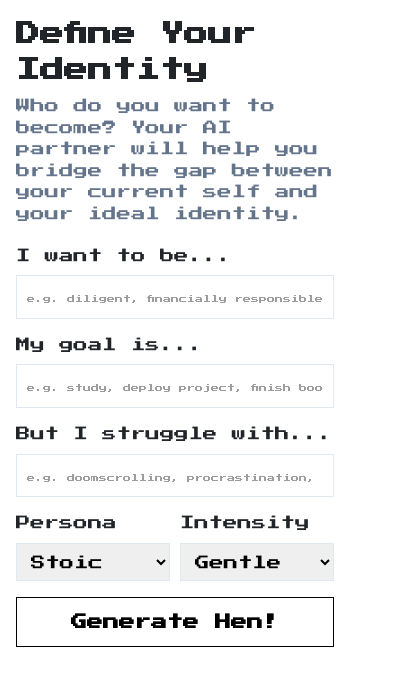
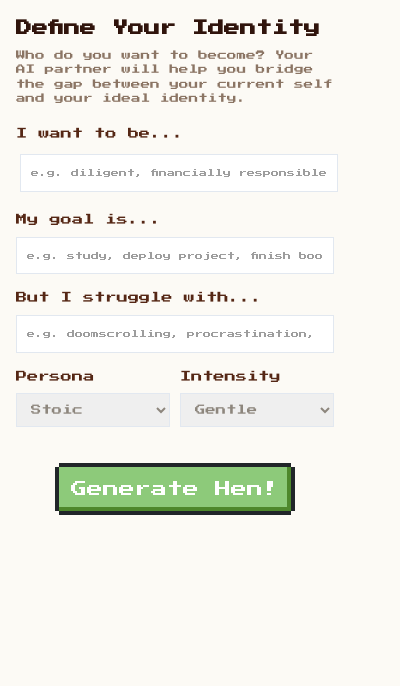
Before and after one commit to amyjqian/theHen, a browser extension: page popup/popup.html in a window 400 px wide. Drawn offline with nearby package versions, Linux system fonts and the light colour scheme.

Commit message:
style changes

```diff
--- a/popup/popup.html
+++ b/popup/popup.html
@@ -14,6 +14,7 @@
       min-height: 400px;
       padding: 16px;
       box-sizing: border-box;
+      background-color: #FCFAF5;
     }
 
     .hidden {
@@ -28,8 +29,8 @@
     label {
       display: block;
       margin-bottom: 8px;
-      font-weight: 500;
-      font-size: 0.9rem;
+      color: #552715;
+      font-size: 0.7rem;
     }
 
     input[type="text"],
@@ -38,9 +39,10 @@
       padding: 10px;
       border: 1px solid #e2e8f0;
       border-radius: var(--border-radius);
-      font-size: 0.9rem;
+      font-size: 0.65rem;
       box-sizing: border-box;
       transition: border-color 0.2s;
+      color:#8d867d;
     }
 
     input[type="text"]:focus,
@@ -55,20 +57,48 @@
     }
 
     button {
-      width: 100%;
-      padding: 12px;
-      background-color: var(--primary-color);
-      color: black;
-      border: 1px solid #000;
-      border-radius: var(--border-radius);
-      font-weight: 600;
-      cursor: pointer;
-      transition: background-color 0.2s;
+      width: auto;
+      margin-top: 20px;
     }
 
     button:hover {
       background-color: var(--primary-hover);
     }
+
+    #save-settings {
+      background-color: #8dca7a !important;
+      color: white !important;
+      margin-bottom: 10px;
+      display: inline-block;
+    }
+
+    /* You must also change the shadow to match the "depth" effect */
+    #save-settings::after {
+      box-shadow: inset -4px -4px #4e882c !important;
+    }
+
+    /* Hover state for custom color */
+    #save-settings:hover {
+      background-color: #6baf76 !important;
+    }
+
+     #reset-settings {
+      background-color: #f3d653 !important;
+      color: black !important;
+      margin-bottom: 10px;
+      display: inline-block;
+    }
+
+    /* You must also change the shadow to match the "depth" effect */
+    #reset-settings::after {
+      box-shadow: inset -4px -4px #d4951f !important;
+    }
+
+    /* Hover state for custom color */
+    #reset-settings:hover {
+      background-color: #e4b92b !important;
+    }
+
 
     /* Dashboard Styles */
     .dashboard-header {
@@ -112,7 +142,7 @@
     }
 
     .metric-label {
-      font-size: 0.75rem;
+      font-size: 0.65rem;
       color: #64748b;
       margin-top: 4px;
     }
@@ -128,10 +158,13 @@
       border-left: 4px solid var(--primary-color);
     }
 
+
     h1,
     h2,
     h3 {
       margin-top: 0;
+      font-size: 1rem;
+      color: #30140c;
     }
   </style>
 </head>
@@ -141,14 +174,14 @@
   <!-- Onboarding View -->
   <div id="onboarding-view" class="hidden">
     <h2>Define Your Identity</h2>
-    <p style="color: #64748b; font-size: 0.9rem; margin-bottom: 20px;">
+    <p style="color: #8b7564; font-size: 0.6rem; margin-bottom: 20px;">
       Who do you want to become? Your AI partner will help you bridge the gap between your current self and your ideal
       identity.
     </p>
 
     <div class="form-group">
       <label for="identity">I want to be...</label>
-      <input type="text" id="identity" placeholder="e.g. diligent, financially responsible, creative">
+      <input type="text" id="identity" class="nes-input" placeholder="e.g. diligent, financially responsible, creative">
     </div>
 
     <div class="form-group">
@@ -182,8 +215,9 @@
         </select>
       </div>
     </div>
-
-    <button id="save-settings">Generate Hen!</button>
+    <div style="text-align: center; margin-top: 20px;">
+      <button type="button" id="save-settings" class="nes-btn is-normal">Generate Hen!</button>
+    </div>
   </div>
 
   <!-- Dashboard View -->
@@ -213,10 +247,11 @@
         <div style="color: #94a3b8; text-align: center;">No distractions yet.</div>
       </div>
     </div>
-
-    <button id="reset-settings"
-      style="background-color: transparent; color: #94a3b8; border: 1px solid #e2e8f0; margin-top: 10px; font-size: 0.8rem; padding: 8px;">Reset
-      Settings</button>
+    <div style="text-align: center; margin-top: 20px;">
+      <button id="reset-settings"
+        id="save-settings" class="nes-btn is-warning">Reset
+        Settings</button>
+    </div>
 
     <div id="loading-state" class="hidden" style="text-align: center; margin-top: 20px;">
       Generating persona...
--- a/popup/popup.js
+++ b/popup/popup.js
@@ -130,7 +130,7 @@ document.addEventListener('DOMContentLoaded', async () => {
       console.error(e);
     } finally {
       saveBtn.disabled = false;
-      saveBtn.textContent = 'Generate My Partner';
+      saveBtn.textContent = 'Generate Hen!';
     }
   }
 
```
Also changed, not shown: content/content.js (+40 -5 lines).
